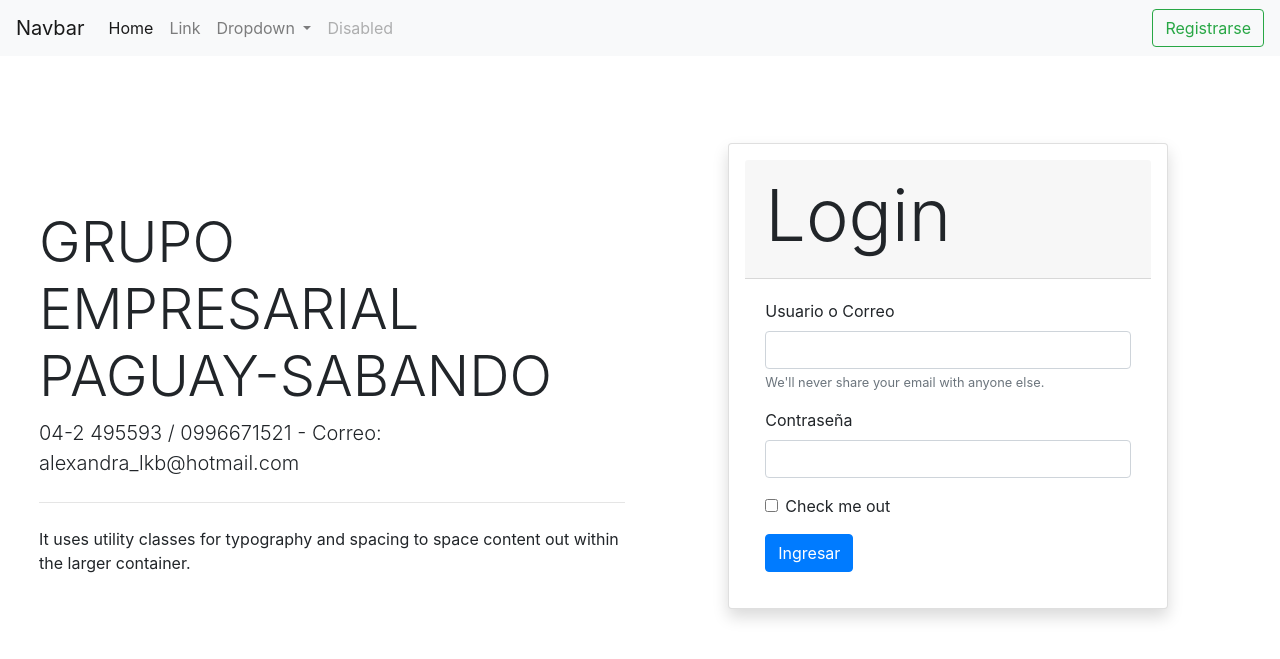
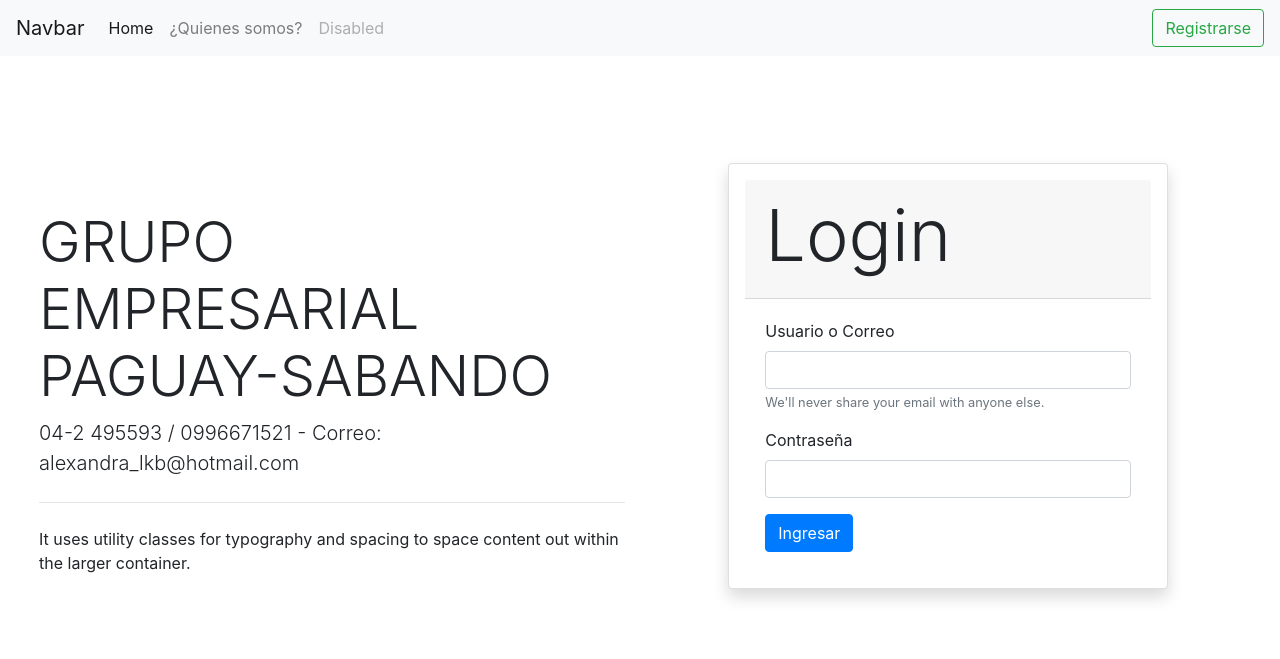
Before and after one commit to Fernando-Zhunio/Proyecto2DesarrolloWeb, a PHP site: page / in a window 1280 px wide. Shown: the top 659 px of the page. Run offline with PHP 8.4, Linux system fonts and the light colour scheme; some libraries are stand-ins or nearby versions.

Commit message:
17022020"

```diff
--- a/_Config/config.php
+++ b/_Config/config.php
@@ -14,7 +14,7 @@ define('FOOTER', 'view/plantillas/footer.php');
 define('PRINCIPAL', 'view/plantillas/principal.php');
 define('SERVICIOTECNICO', 'view/ServicioTecnico/serviciotecnicoView.php');
 define('INSERTARST', 'view/ServicioTecnico/IngresarEditarView.php');
-define('LOGIN', '_Vista/login.php');
+define('LOGIN', '_Vista/loginVista.php');
 
 
 
--- a/_Controlador/FrontController.php
+++ b/_Controlador/FrontController.php
@@ -6,8 +6,8 @@ class FrontController {
     }
 
     public function rutear() {
-        $controller = (isset($_REQUEST['c'])) ? $_REQUEST['c'] : 'Login';
-        $action = (isset($_REQUEST['a'])) ? $_REQUEST['a'] : 'home';
+        $controller = (isset($_REQUEST['c'])) ? $_REQUEST['c'] : 'Index';
+        $action = (isset($_REQUEST['a'])) ? $_REQUEST['a'] : 'login';
 
         $controller = strtolower($controller); // strtolower Make a string lowercase
         $controller = ucwords($controller) . "Controller"; //ucwords — Uppercase the first character of each word in a string
--- a/_Controlador/LoginController.php
+++ b/_Controlador/IndexController.php
@@ -4,29 +4,31 @@ require_once '_Modelo/loginModelo.php';
 require_once '_Modelo/Conexion.php';
 // require_once '_Modelo/serviciotecnicoDAO.php';
 require_once '_Modelo/UserSession.php';
-class LoginController {
-    private $login;
+class IndexController {
+    private $db;
     private $usuarioSession;
 
     public function __construct() {
-        $this->login = new LoginDAO();
+        $this->db = new LoginDAO();
         $this->usuarioSession = new UsuarioSession();
     }
-    public function home(){
+    public function login(){
         require_once LOGIN;
     }
 
-    public function login(){
-        $data['usuario']=$_REQUEST['usuario'];
+    public function home(){
+        $data['correo']=$_REQUEST['correo'];
         $data['password']=$_REQUEST['pass'];
-        $this->login->login($data);
-        if($this->login->login($data)){
+        if($this->db->login($data)){
             $this->usuarioSession->iniciarSession();
-            $this->usuarioSession->agregarElemento('usuario',$data['usuario']);
-            header('Location:index.php?c=ServicioTecnico&a=buscar');
+            $this->usuarioSession->agregarElemento('usuario',$data['correo']);
+            header('Location:index.php?c=Inicio&a=home');
         }
         else{
-            require_once LOGIN;
+            // echo $this->db->login($data);
+            // header('Location:index.php?c=Inicio&a=home');
+
+             require_once LOGIN;
         }
     }
 }
--- a/_Modelo/UserSession.php
+++ b/_Modelo/UserSession.php
@@ -5,10 +5,12 @@
         }
         //iniciar session
         public function iniciarSession(){
+            echo "start sessiob";
             session_start();
         }
         //Agregar un elemento a la sesion
         public function agregarElemento($campo, $valor){
+            echo "valido session";
             $_SESSION[$campo] = $valor;
         }
         //Retornar un elemento de la session
--- a/_Modelo/loginModelo.php
+++ b/_Modelo/loginModelo.php
@@ -8,7 +8,7 @@
         }
 
         public function login($data){
-            $sql= "SELECT * FROM usuario where user_name = '".$data['usuario']."' and password = '".$data['password']."' ";
+            $sql= "SELECT * FROM usuarios where correo = '".$data['correo']."' and contraseña = '".$data['password']."' ";
             $sentencia= $this->conexion->query($sql);
             while($fila=$sentencia->fetch(PDO::FETCH_ASSOC))
             {
--- a/_Vista/_Plantillas/navBar.php
+++ b/_Vista/_Plantillas/navBar.php
@@ -10,19 +10,9 @@
         <a class="nav-link" href="#">Home <span class="sr-only">(current)</span></a>
       </li>
       <li class="nav-item">
-        <a class="nav-link" href="#">Link</a>
+        <a class="nav-link" href="#">¿Quienes somos?</a>
       </li>
-      <li class="nav-item dropdown">
-        <a class="nav-link dropdown-toggle" href="#" id="navbarDropdown" role="button" data-toggle="dropdown" aria-haspopup="true" aria-expanded="false">
-          Dropdown
-        </a>
-        <div class="dropdown-menu" aria-labelledby="navbarDropdown">
-          <a class="dropdown-item" href="#">Action</a>
-          <a class="dropdown-item" href="#">Another action</a>
-          <div class="dropdown-divider"></div>
-          <a class="dropdown-item" href="#">Something else here</a>
-        </div>
-      </li>
+
       <li class="nav-item">
         <a class="nav-link disabled" href="#" tabindex="-1" aria-disabled="true">Disabled</a>
       </li>
@@ -31,10 +21,20 @@
     <form class="form-inline my-2 my-lg-0">
       <!-- <input class="form-control mr-sm-2" type="search" placeholder="Search" aria-label="Search"> -->
       <button id="loginRegister" class="btn btn-outline-success my-2 my-sm-0" type="submit">Registrarse</button>
+    </form>
     <?php else: ?>
-      <button id="closeSession" class="btn btn-outline-success my-2 my-sm-0" type="submit">Cerrar Sesion</button>
-
-    </form>
+      <div class="nav-item dropdown">
+        <a class="nav-link dropdown-toggle" href="#" id="navbarDropdown" role="button" data-toggle="dropdown" aria-haspopup="true" aria-expanded="false">
+          <?php echo $_SESSION["usuario"]; ?>
+        </a>
+        <div class="dropdown-menu" aria-labelledby="navbarDropdown">
+          <a class="dropdown-item" href="#">Perfil</a>
+          <a class="dropdown-item" href="#">Perfil</a>
+          <div class="dropdown-divider"></div>
+          <a class="dropdown-item" href="#">Cerrar Sesion</a>
+        </div>
+    </div>
+      <!-- <button id="closeSession" class="btn btn-outline-success my-2 my-sm-0" type="submit">Cerrar Sesion</button> -->
     <?php endif ?>
 
   </div>
--- a/_Vista/login.php
+++ /dev/null
@@ -1,121 +0,0 @@
-<?php
-
-require_once("./_Vista/_Plantillas/head.php");
-require_once("./_Vista/_Plantillas/navBar.php");
-?>
-
-<div class="wv-100 row m-0 vh-100 d-flex align-items-center justify-content-center p-4">
-    <div class="col-12 col-lg-6">
-        <h1 class="display-4">GRUPO EMPRESARIAL PAGUAY-SABANDO</h1>
-        <p class="lead">04-2 495593 / 0996671521 - Correo: alexandra_lkb@hotmail.com</p>
-        <hr class="my-4">
-        <p>It uses utility classes for typography and spacing to space content out within the larger container.</p>
-        <div class="d-lg-none d-block">
-            <button id="btnLogin" class="btn btn-primary" type="button" data-toggle="collapse" data-target="#collapseExample" aria-expanded="false" aria-controls="collapseExample">
-
-            </button>
-            </p>
-            <div class="collapse" id="collapseExample">
-                <div class="card">
-                    <div class="card-header">
-                        <h2 class="display-3"> Login</h2>
-                    </div>
-                    <div class="card-body">
-                        <form action="" method="post">
-                            <div>
-                                <form>
-                                    <div class="form-group">
-                                        <label for="email">Usuario o Correo</label>
-                                        <input type="email" class="form-control" id="email" aria-describedby="emailHelp">
-                                        <small id="emailHelp" class="form-text text-muted">We'll never share your email with anyone else.</small>
-                                    </div>
-                                    <div class="form-group">
-                                        <label for="clave">Contraseña</label>
-                                        <input type="password" class="form-control" id="clave">
-                                    </div>
-                                    <div class="form-group form-check">
-                                        <input type="checkbox" class="form-check-input" id="exampleCheck1">
-                                        <label class="form-check-label" for="exampleCheck1">Check me out</label>
-                                    </div>
-                                    <button type="submit" class="btn btn-primary">Ingresar</button>
-                                </form>
-                            </div>
-                        </form>
-                    </div>
-
-                </div>
-            </div>
-        </div>
-    </div>
-    <div class="col-12 col-lg-6 container d-lg-flex align-items-center justify-content-center w-100 d-none ">
-        <div class="w-75">
-            <div id="login" class="wow shadow p-3 mb-5 bg-white rounde card">
-                <div class="card-header">
-                    <h2 class="display-3"> Login</h2>
-                </div>
-                <div class="card-body">
-                    <form action="" method="post">
-                        <div>
-                            <form>
-                                <div class="form-group">
-                                    <label for="email">Usuario o Correo</label>
-                                    <input type="email" class="form-control" id="email" aria-describedby="emailHelp">
-                                    <small id="emailHelp" class="form-text text-muted">We'll never share your email with anyone else.</small>
-                                </div>
-                                <div class="form-group">
-                                    <label for="clave">Contraseña</label>
-                                    <input type="password" class="form-control" id="clave">
-                                </div>
-                                <div class="form-group form-check">
-                                    <input type="checkbox" class="form-check-input" id="exampleCheck1">
-                                    <label class="form-check-label" for="exampleCheck1">Check me out</label>
-                                </div>
-                                <button id="btnIngresar" type="submit" onclick="verificarAjax()" class="btn btn-primary">Ingresar</button>
-                            </form>
-                        </div>
-                    </form>
-                </div>
-            </div>
-            <div id="registro" class="d-none shadow p-3 mb-5 bg-white rounde card">
-                <div class="card-header">
-                    <h2 class="display-3"> Registro</h2>
-                </div>
-                <div class="card-body">
-                    <form action="" method="post">
-                        <div>
-                            <form>
-                                <div class="form-group">
-                                    <label for="email">Usuario </label>
-                                    <input type="email" class="form-control" id="usuario" aria-describedby="emailHelp">
-                                    <small id="usuarioCaption" class="form-text text-muted">We'll never share your email with anyone else.</small>
-                                </div>
-                                <div class="form-group">
-                                    <label for="email">Correo </label>
-                                    <input type="correo" class="form-control" id="correo" aria-describedby="emailHelp">
-                                    <small id="correCaption" class="form-text text-muted">We'll never share your email with anyone else.</small>
-                                </div>
-                                <div class="form-group">
-                                    <label for="email">Direccion </label>
-                                    <input type="email" class="form-control" id="direccion" aria-describedby="emailHelp">
-                                    <small id="emailHelp" class="form-text text-muted">We'll never share your email with anyone else.</small>
-                                </div>
-                                <div class="form-group">
-                                    <label for="clave">Contraseña</label>
-                                    <input type="password" class="form-control" id="contrasena">
-                                </div>
-
-                                <button id="btnRegistrar" type="submit" class="btn btn-primary">Registrar</button>
-                            </form>
-                        </div>
-                    </form>
-                </div>
-            </div>
-        </div>
-    </div>
-</div>
-</body>
-<!-- <script src="node_modules/animejs/lib/anime.min.js"></script> -->
-<script src="js/index.js"></script>
-
-</html>
-<!-- <h1>Login</h1> -->
--- a/js/index.js
+++ b/js/index.js
@@ -28,6 +28,9 @@ var element = document.getElementById('login');
 var isUserValid = false;
 var isCorreoValid = false;
 
+function probar() {
+    alert("fer");
+}
 $("#btnRegistrar").attr("disabled", true);
 $("#usuario").keyup(function() {
     var usuario = $("#usuario").val();
@@ -84,26 +87,9 @@ $("#correo").keyup(function() {
 $("#loginRegister").click(function() {
     // alert("hola mundo");
     isLogin = !isLogin;
-
     if (isLogin) {
         $("#loginRegister").text("Registrarse");
-        // var wow = new WOW({
 
-        //     boxClass: 'wow', // animated element css class (default is wow)
-        //     animateClass: 'animated', // animation css class (default is animated)
-        //     offset: 0, // distance to the element when triggering the animation (default is 0)
-        //     mobile: true, // trigger animations on mobile devices (default is true)
-        //     live: true, // act on asynchronously loaded content (default is true)
-        //     callback: function(box) {
-        //         // the callback is fired every time an animation is started
-        //         // the argument that is passed in is the DOM node being animated
-        //     },
-        //     scrollContainer: null // optional scroll container selector, otherwise use window
-        // });
-        // var element = $("#login");
-        // anime({
-        //     targets: element,
-        //      translateX: 270
 
         //     // rotate: {
         //     //     value: rotation,
@@ -122,4 +108,3 @@ $("#loginRegister").click(function() {
 
     }
 });
-wow.init();
```
Also changed, not shown: _Controlador/InicioController.php (added, +19 -0 lines), _Vista/HomeVista.php (added, +7 -0 lines), _Vista/loginVista.php (added, +78 -0 lines).
